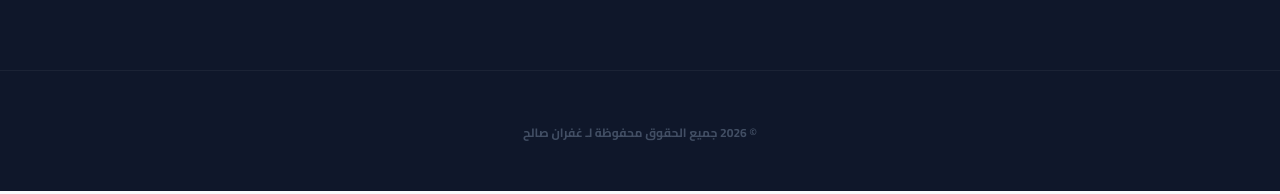
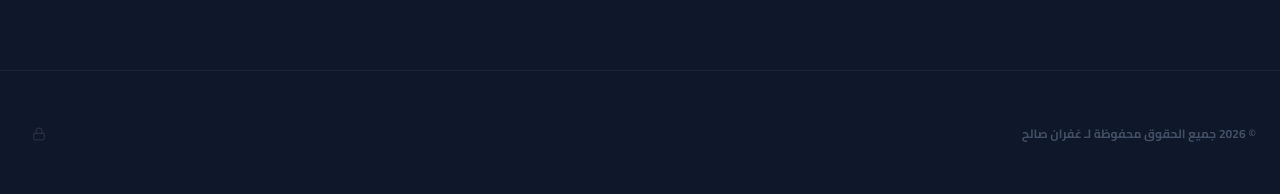
Before and after one commit to ghufran1556-debug/ghufran1556-debug.github.io, a React (Vite) app: page / in a window 1280 px wide. Shown: the part 2876-3070 px from the top of the page. Built offline with nearby package versions, Linux system fonts and the light colour scheme; no server answers; the database is empty.

Commit message:
Update App.tsx

```diff
--- a/App.tsx
+++ b/App.tsx
@@ -10,6 +10,7 @@ import Login from './components/Dashboard/Login';
 import Dashboard from './components/Dashboard/Dashboard';
 import { supabase } from './lib/supabase';
 import { Category, PortfolioItem } from './types';
+import { Lock } from 'lucide-react';
 
 const App: React.FC = () => {
   const [currentPage, setCurrentPage] = useState<string>('home');
@@ -42,7 +43,6 @@ const App: React.FC = () => {
 
     const handleNavigation = () => {
       const rawHash = window.location.hash || '#home';
-      // فك تشفير الروابط لضمان عمل الحروف العربية في الـ Slug
       const hash = decodeURIComponent(rawHash);
 
       if (hash === '#ghufran') setCurrentPage('login');
@@ -65,7 +65,6 @@ const App: React.FC = () => {
   }, []);
 
   const navigateTo = (path: string) => {
-    // التأكد من تشفير الرابط عند الانتقال لتجنب مشاكل المتصفحات
     window.location.hash = encodeURIComponent(path).replace(/%2F/g, '/');
   };
 
@@ -108,9 +107,20 @@ const App: React.FC = () => {
           />
         )}
       </main>
-      <footer className="bg-slate-900 py-12 text-center text-slate-500 border-t border-white/5">
+      <footer className="bg-slate-900 py-12 text-center text-slate-500 border-t border-white/5 relative">
         <div className="container mx-auto px-6">
-          <span className="text-xs font-bold opacity-60">© 2026 جميع الحقوق محفوظة لـ غفران صالح</span>
+          <div className="flex flex-col md:flex-row justify-between items-center gap-4">
+            <span className="text-xs font-bold opacity-60">© 2026 جميع الحقوق محفوظة لـ غفران صالح</span>
+
+            {/* مدخل سري للوحة التحكم */}
+            <button
+              onClick={() => navigateTo('ghufran')}
+              className="opacity-10 hover:opacity-100 transition-opacity p-2 text-white"
+              title="إدارة الموقع"
+            >
+              <Lock size={14} />
+            </button>
+          </div>
         </div>
       </footer>
     </div>
```
